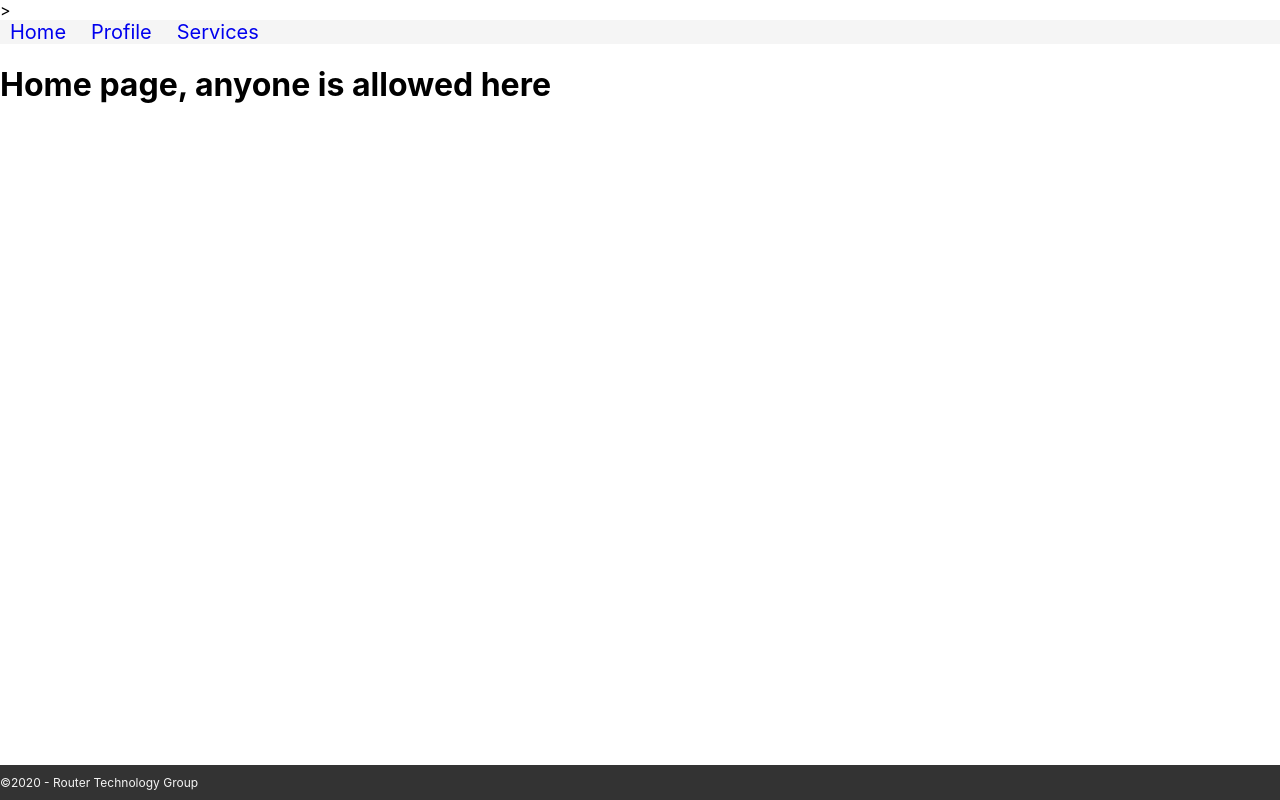
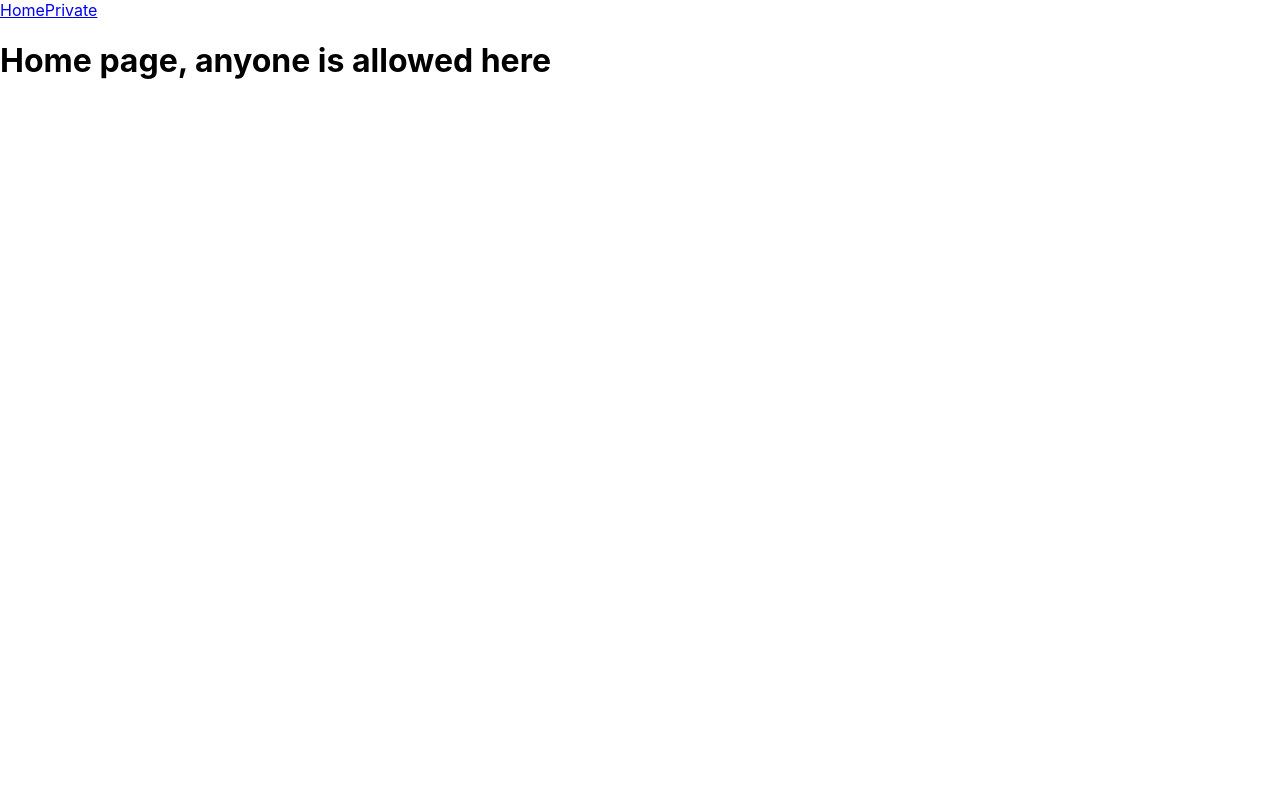
Before and after one commit to MattVegh/react-router, a React (Create React App) app: page / in a window 1280 px wide. Built offline with nearby package versions, Linux system fonts and the light colour scheme.

Commit message:
setting up redirect example

```diff
--- a/src/App.js
+++ b/src/App.js
@@ -13,22 +13,12 @@ function App() {
 
     return (
         <div>
-            >
-            <Header />
+            {/* <Header />
 
             <Switch>
-                {/* <Route exact path="/">
+                <Route exact path="/">
                     <Home />
-                </Route> */}
-
-                <Route exact path="/">
-                    <h1>Home page, anyone is allowed here</h1>
                 </Route>
-                <Route path="/private">
-                    <h1>Protected page, must be logged in to be here</h1>
-                </Route>
-
-
                 <Route path="/profile">
                     <Profile/>
                 </Route>
@@ -40,7 +30,19 @@ function App() {
                 </Route>
             </Switch>
 
-            <Footer />
+            <Footer /> */}
+
+            <Link to="/">Home</Link>
+            <Link to="/private">Private</Link>
+
+            <Switch>
+                <Route exact path="/">
+                    <h1>Home page, anyone is allowed here</h1>
+                </Route>
+                <Route path="/private">
+                    <h1>Protected page, must be logged in to be here</h1>
+                </Route>
+            </Switch>
         </div>
     )
 }
```
